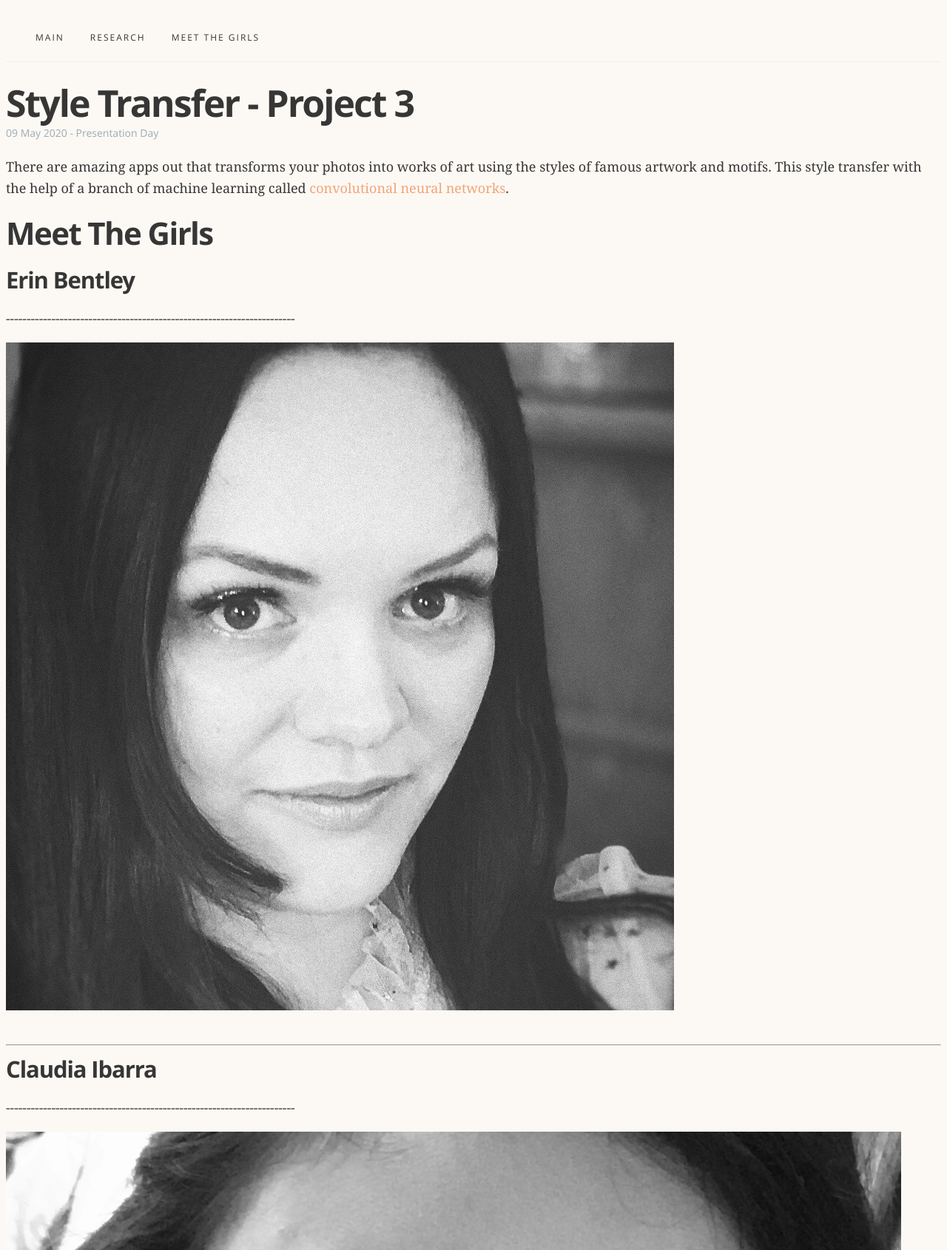
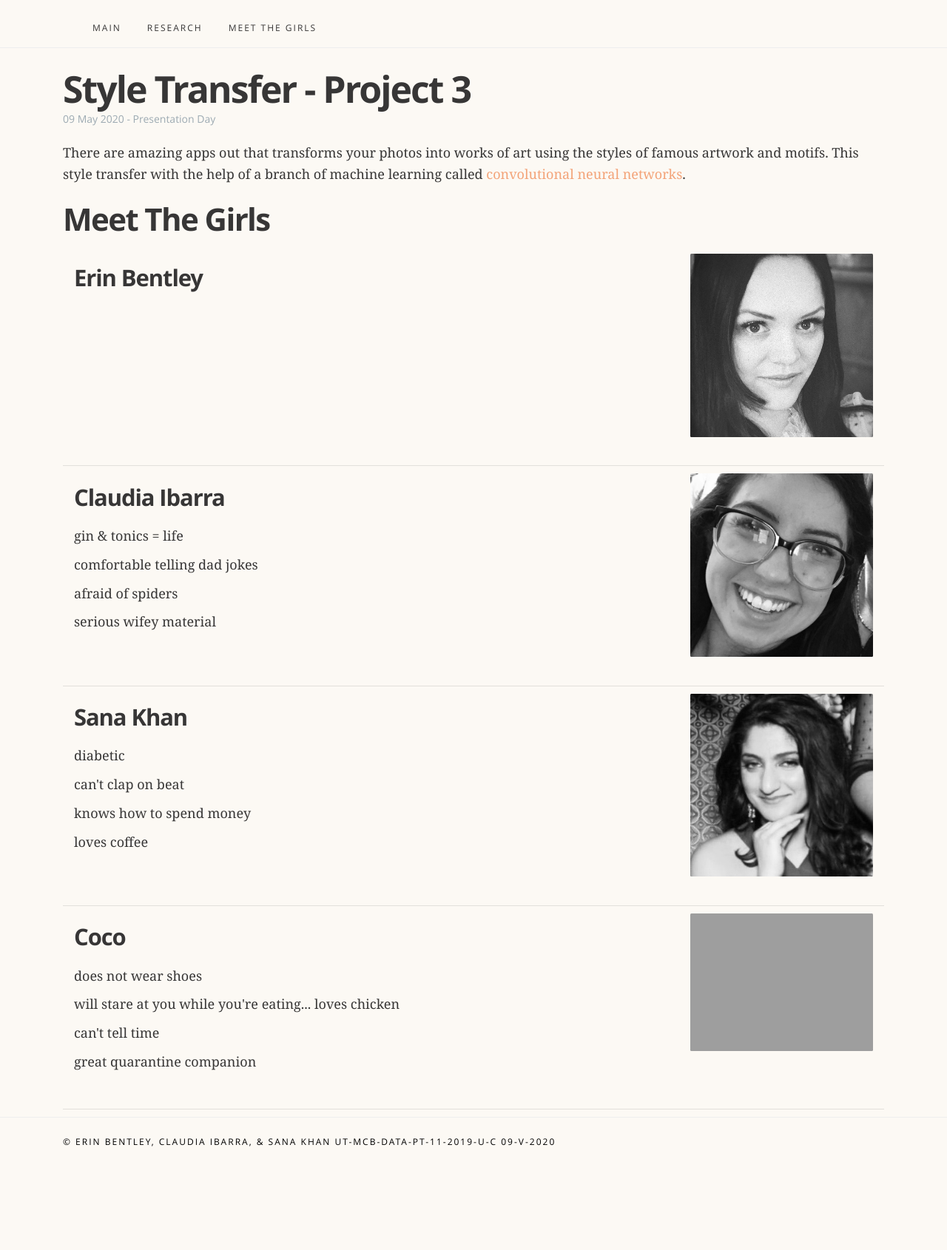
Before and after one commit to skhan4321/style_transfer, a Flask app: page /meetthegirls/ in a window 1280 px wide. Shown: the top 1690 px of the page at 74% size. After the commit the page ends 1550 px from the top, so only its background shows below. Run offline with Flask 2, Linux system fonts and the light colour scheme; some libraries are stand-ins or nearby versions; some web fonts are replaced; grey boxes are pictures that could not be loaded.

Commit message:
cleaning up

```diff
--- a/style_app/templates/meetthegirls.html
+++ b/style_app/templates/meetthegirls.html
@@ -8,6 +8,7 @@
         <meta name="description" content="Transforms your photos into works of art. The app performs this style transfer with the help
         of a branch of machine learning called convolutional neural networks.">
         <meta name="authors" content="Erin Bentley, Claudia Ibarra, & Sana Khan">
+        <link rel="stylesheet" href="https://stackpath.bootstrapcdn.com/bootstrap/4.4.1/css/bootstrap.min.css" integrity="sha384-Vkoo8x4CGsO3+Hhxv8T/Q5PaXtkKtu6ug5TOeNV6gBiFeWPGFN9MuhOf23Q9Ifjh" crossorigin="anonymous">
 
         <!-- Jinja2 reference to our css file -->
         <link rel="stylesheet" href="{{url_for('static',filename='css/main.css')}}">
@@ -55,7 +56,10 @@
         <div class="row">
             <div class="col-lg-9 col-md-9 col-sm-6 col-xs-12">
                 <h4>Erin Bentley</h4>
-                <p>----------------------------------------------------------------------</p>
+                <p></p>
+                <p></p>
+                <p></p>
+                <p></p>
             </div>
             <a href="https://github.com/erinbentley" target="_blank">
             <div class="col-lg-3 col-md-3 col-sm-6 col-xs-12">
@@ -71,7 +75,10 @@
         <div class="row">
             <div class="col-lg-9 col-md-9 col-sm-6 col-xs-12">
                 <h4>Claudia Ibarra</h4>
-                <p>----------------------------------------------------------------------</p>
+                <p>gin & tonics = life</p>
+                <p>comfortable telling dad jokes</p>
+                <p>afraid of spiders</p>
+                <p>serious wifey material</p>
             </div>
             <a href="https://github.com/cmibarra0816" target="_blank">
             <div class="col-lg-3 col-md-3 col-sm-6 col-xs-12">
@@ -87,9 +94,12 @@
         <div class="row">
             <div class="col-lg-9 col-md-9 col-sm-6 col-xs-12">
                 <h4>Sana Khan</h4>
-                <p>----------------------------------------------------------------------</p>
+                <p>diabetic</p>
+                <p>can't clap on beat</p>
+                <p>knows how to spend money</p>
+                <p>loves coffee</p>
             </div>
-            <a href="https://github.com/cmibarra0816" target="_blank">
+            <a href="https://github.com/skhan4321" target="_blank">
             <div class="col-lg-3 col-md-3 col-sm-6 col-xs-12">
                 <img class="card-img" src="{{url_for('static',filename='images/site/sana.jpeg')}}" alt="Sana Khan">
             </a>
@@ -102,10 +112,13 @@
       <div class="container-fluid">
         <div class="row">
             <div class="col-lg-9 col-md-9 col-sm-6 col-xs-12">
-                <h4>Sana Khan</h4>
-                <p>----------------------------------------------------------------------</p>
+                <h4>Coco</h4>
+                <p>does not wear shoes</p>
+                <p>will stare at you while you're eating... loves chicken</p>
+                <p>can't tell time</p>
+                <p>great quarantine companion</p>
             </div>
-            <a href="https://github.com/cmibarra0816" target="_blank">
+            <a href="https://www.buzzfeed.com/angelicaamartinez/funny-quarantine-dogs" target="_blank">
             <div class="col-lg-3 col-md-3 col-sm-6 col-xs-12">
                 <img class="card-img" src="{{url_for('static',filename='images/coco.jpeg')}}" alt="Coco">
             </a>
--- a/style_app/templates/research.html
+++ b/style_app/templates/research.html
@@ -8,6 +8,7 @@
         <meta name="description" content="Transforms your photos into works of art. The app performs this style transfer with the help
         of a branch of machine learning called convolutional neural networks.">
         <meta name="authors" content="Erin Bentley, Claudia Ibarra, & Sana Khan">
+        <link rel="stylesheet" href="https://stackpath.bootstrapcdn.com/bootstrap/4.4.1/css/bootstrap.min.css" integrity="sha384-Vkoo8x4CGsO3+Hhxv8T/Q5PaXtkKtu6ug5TOeNV6gBiFeWPGFN9MuhOf23Q9Ifjh" crossorigin="anonymous">
 
         <!-- Jinja2 reference to our css file -->
         <link rel="stylesheet" href="{{ url_for('static', filename='css/main.css') }}">
```
Also changed, not shown: style_app/templates/index.html (+5 -25 lines), style_app/static/images/site/coco.jpeg (added).
